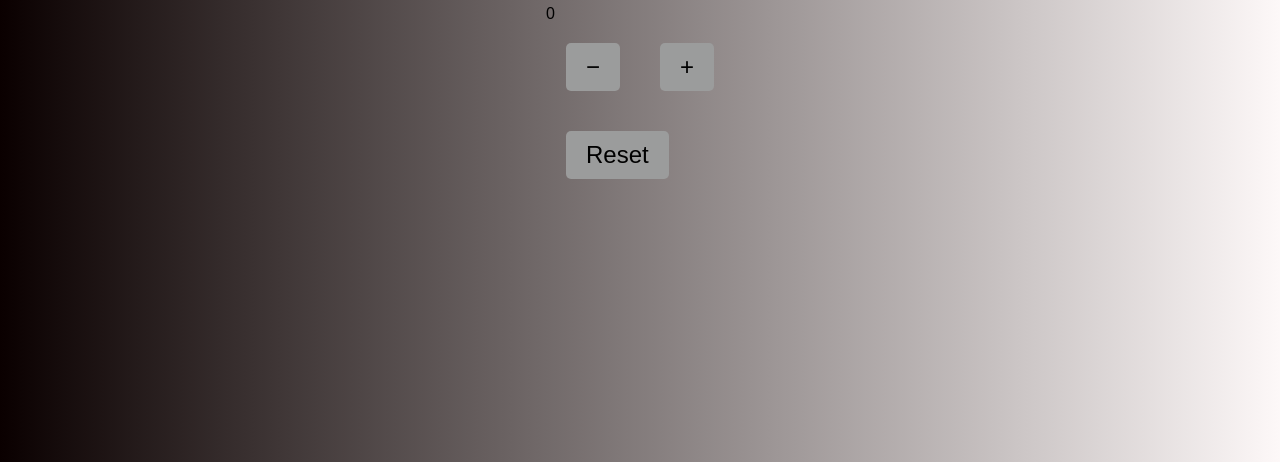
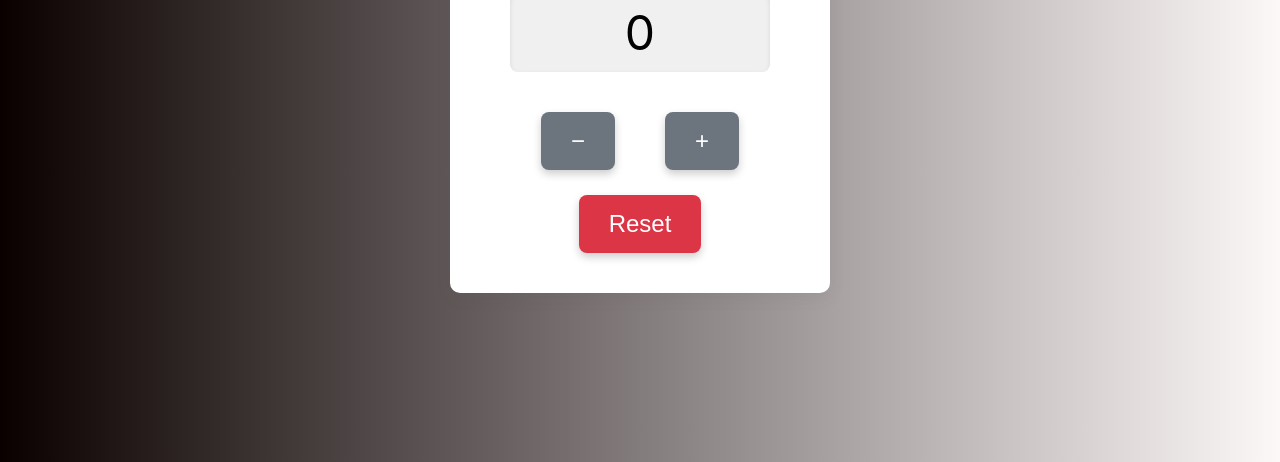
Before and after one commit to Marialorenza-G/Contatore, a plain HTML site: page index.html in a window 1280 px wide. Shown: the part 338-800 px from the top of the page. Drawn offline with Linux system fonts and the light colour scheme.

Commit message:
Update style.css

```diff
--- a/assets/css/style.css
+++ b/assets/css/style.css
@@ -1,44 +1,90 @@
+/* General body styling */
 body {
-  font-family: Arial, sans-serif;
-  background: linear-gradient(to right, #0a0000, #fdf8f8);
-  display: flex;
-  justify-content: center;
-  align-items: center;
-  height: 100vh;
-  margin: 0;
+    font-family: 'Inter', sans-serif; /* Using Inter font as per instructions */
+    background: linear-gradient(to right, #0a0000, #fdf8f8); /* Dark to light background gradient */
+    display: flex;
+    justify-content: center; /* Center horizontally */
+    align-items: center;     /* Center vertically */
+    height: 100vh;           /* Full viewport height */
+    margin: 0;               /* Remove default body margin */
+    overflow: hidden;        /* Prevent scrolling if content overflows */
 }
 
-#container {
-  text-align: center;
-  background: white;
-  padding: 40px 60px;
-  border-radius: 10px;
-  box-shadow: 0 5px 15px rgba(76, 75, 75, 0.1);
+/* Styling for the main application container */
+#app-container {
+    text-align: center;      /* Center text content */
+    background: white;       /* White background */
+    padding: 40px 60px;      /* Internal padding */
+    border-radius: 10px;     /* Rounded corners */
+    box-shadow: 0 5px 15px rgba(76, 75, 75, 0.1); /* Subtle shadow */
+    display: flex;           /* Use flexbox for internal layout */
+    flex-direction: column;  /* Arrange children vertically */
+    align-items: center;     /* Center items horizontally within container */
+    gap: 20px;               /* Space between child elements */
 }
 
-#counter {
-  font-size: 48px;
-  margin: 20px 0;
-  box-shadow: 0 8px 24px rgba(0, 0, 0, 0.2);
-  color: #020202;
+/* Styling for the counter display element */
+#counter-display {
+    font-size: 48px;         /* Large font size */
+    margin: 20px 0;          /* Vertical margin */
+    padding: 10px 30px;      /* Padding for the display area */
+    border-radius: 8px;      /* Slightly rounded corners */
+    background-color: #f0f0f0; /* Light grey background */
+    box-shadow: inset 0 2px 5px rgba(0, 0, 0, 0.1); /* Inner shadow for depth */
+    color: #020202;          /* Dark text color */
+    min-width: 200px;        /* Ensure minimum width for display */
+    display: flex;
+    justify-content: center;
+    align-items: center;
 }
 
-
-.btn {
-  font-size: 24px;
-  padding: 10px 20px;
-  margin: 20px;
-  border: none;
-  border-radius: 5px;
-  cursor: pointer;
-  transition: 0.3s ease;
-  background-color: rgb(155, 156, 156);
+/* Styling for the button group (for +/- buttons) */
+.button-group {
+    display: flex;          /* Use flexbox for horizontal arrangement */
+    justify-content: center;/* Center buttons within the group */
+    gap: 50px;              /* Space between buttons */
+    margin-bottom: 10px;    /* Margin below the group */
 }
 
-.btn:hover {
-  background-color: #443d3d;
+/* Styling for all buttons */
+.btn {
+    font-size: 24px;        /* Font size for button text */
+    padding: 15px 30px;     /* Padding for buttons */
+    border: none;           /* No border */
+    border-radius: 8px;     /* Rounded corners */
+    cursor: pointer;        /* Pointer on hover */
+    transition: background-color 0.3s ease, transform 0.1s ease; /* Smooth transition for hover effects */
+    background-color: #6c757d; /* Grey button background */
+    color: white;           /* White text color */
+    box-shadow: 0 4px 8px rgba(0, 0, 0, 0.2); /* Button shadow */
 }
 
-button + button {
-  margin-left: 10px;
+/* Hover effect for buttons */
+.btn:hover {
+    background-color: #495057; /* Darker grey on hover */
+    transform: translateY(-2px); /* Slight lift effect */
 }
+
+/* Active (click) effect for buttons */
+.btn:active {
+    transform: translateY(0); /* Press down effect */
+    box-shadow: 0 2px 4px rgba(0, 0, 0, 0.2);
+}
+
+/* Wrapper for all action buttons (including reset) */
+.buttons-wrapper {
+    display: flex;
+    flex-direction: column; /* Arrange button groups vertically */
+    gap: 15px;              /* Space between button groups/reset button */
+    width: 100%;            /* Take full width of parent */
+    align-items: center;    /* Center items horizontally */
+}
+
+/* Specific styling for the reset button */
+.btn[data-action="reset"] {
+     background-color: #dc3545; /* Red color for reset */
+}
+
+.btn[data-action="reset"]:hover {
+     background-color: #c82333; /* Darker red on hover */
+}
```
